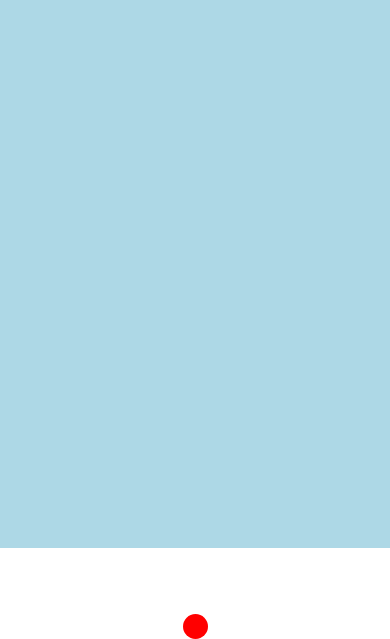
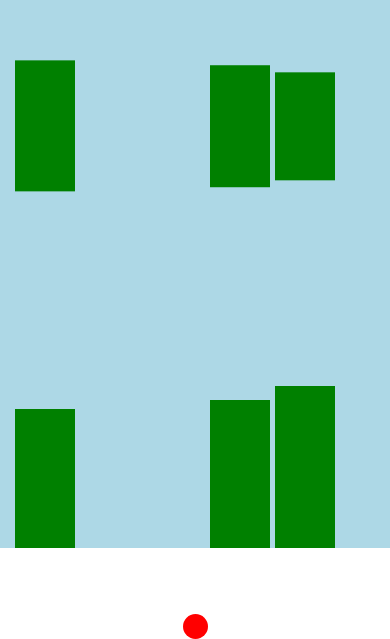
Before and after one commit to coltonhawkins/FlappyBirdFinal, a React Native app: screen / in a window 390 px wide. Shown: the part 296-935 px from the top of the page. Built offline with nearby package versions, Linux system fonts and the light colour scheme.

Commit message:
really rough pipes

```diff
--- a/App.js
+++ b/App.js
@@ -1,12 +1,59 @@
 import React, { useState, useEffect } from 'react';
-import { StyleSheet, View, Animated, TouchableWithoutFeedback, Text } from 'react-native';
+import {
+  StyleSheet,
+  View,
+  Animated,
+  TouchableWithoutFeedback,
+  Text,
+  Dimensions,
+} from 'react-native';
 
 const BIRD_SIZE = 25;
 const GRAVITY = 9.8; // Acceleration due to gravity
 
+const PIPE_WIDTH = 60;
+const PIPE_HEIGHT = 120;
+
+const WIDTH = Dimensions.get('window').width;
+const HEIGHT = Dimensions.get('window').width;
+
 function App() {
+  const getRandomGapY = () => {
+    const minGapY = PIPE_HEIGHT * 2;
+    const maxGapY = HEIGHT - PIPE_HEIGHT * 3;
+    return minGapY + Math.random() * (maxGapY - minGapY);
+  };
+
+  const Pipe = ({ pipeX, gapY }) => {
+    return (
+      <>
+        <Animated.View
+          style={[
+            styles.pipe,
+            { height: gapY - PIPE_HEIGHT / 2, left: pipeX },
+            { transform: [{ rotate: '180deg' }] },
+          ]}
+        />
+        <Animated.View
+          style={[
+            styles.pipe,
+            { height: HEIGHT - gapY - PIPE_HEIGHT / 2, left: pipeX, bottom: 0 },
+          ]}
+        />
+      </>
+    );
+  };
+
   const [birdY, setBirdY] = useState(new Animated.Value(0)); // Initial position of the ball
   const [currentPosition, setCurrentPosition] = useState(0); // Current position of the ball
+
+  const [pipes, setPipes] = useState([
+    { x: new Animated.Value(WIDTH), gapY: getRandomGapY() },
+    { x: new Animated.Value(WIDTH + WIDTH / 2), gapY: getRandomGapY() },
+    { x: new Animated.Value(WIDTH + WIDTH), gapY: getRandomGapY() },
+  ]);
+
+  const PIPE_SPEED = 5;
 
   useEffect(() => {
     Animated.timing(birdY, {
@@ -16,10 +63,28 @@ function App() {
     }).start(); // Start the animation
   }, []);
 
+  useEffect(() => {
+    const interval = setInterval(() => {
+      setPipes((pipes) => {
+        const newPipes = [...pipes];
+        for (let i = 0; i < newPipes.length; i++) {
+          newPipes[i].x.setValue(newPipes[i].x._value - PIPE_SPEED);
+          if (newPipes[i].x._value < -PIPE_WIDTH) {
+            newPipes[i].x.setValue(WIDTH);
+            newPipes[i].gapY = getRandomGapY();
+          }
+        }
+        return newPipes;
+      });
+    }, 1000 / 60);
+
+    return () => clearInterval(interval);
+  }, []);
+
   const handlePress = () => {
     //Jumping up
     Animated.timing(birdY, {
-      toValue: birdY._value - .3,
+      toValue: birdY._value - 0.3,
       duration: 500,
       useNativeDriver: true,
     }).start(() => {
@@ -50,8 +115,10 @@ function App() {
   return (
     <TouchableWithoutFeedback onPress={handlePress}>
       <View style={styles.container}>
+        {pipes.map(({ x, gapY }, i) => (
+          <Pipe key={i} pipeX={x} gapY={gapY} />
+        ))}
         <Animated.View style={[styles.bird, birdStyle]} />
-
       </View>
     </TouchableWithoutFeedback>
   );
@@ -70,7 +137,11 @@ const styles = StyleSheet.create({
     width: BIRD_SIZE,
     borderRadius: BIRD_SIZE / 2,
   },
-
+  pipe: {
+    position: 'absolute',
+    width: PIPE_WIDTH,
+    backgroundColor: 'green',
+  },
 });
 
 export default App;
```
